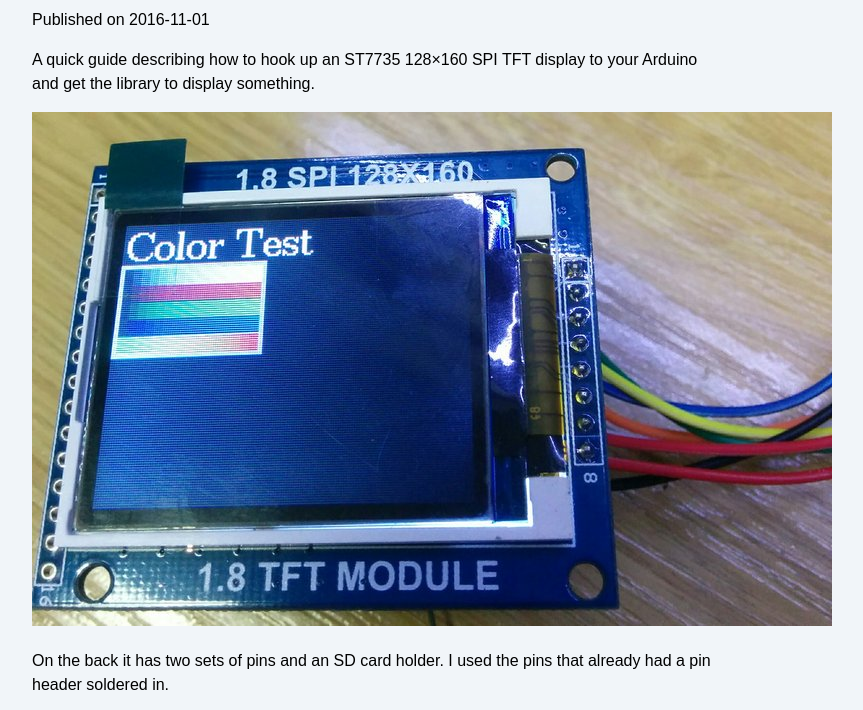
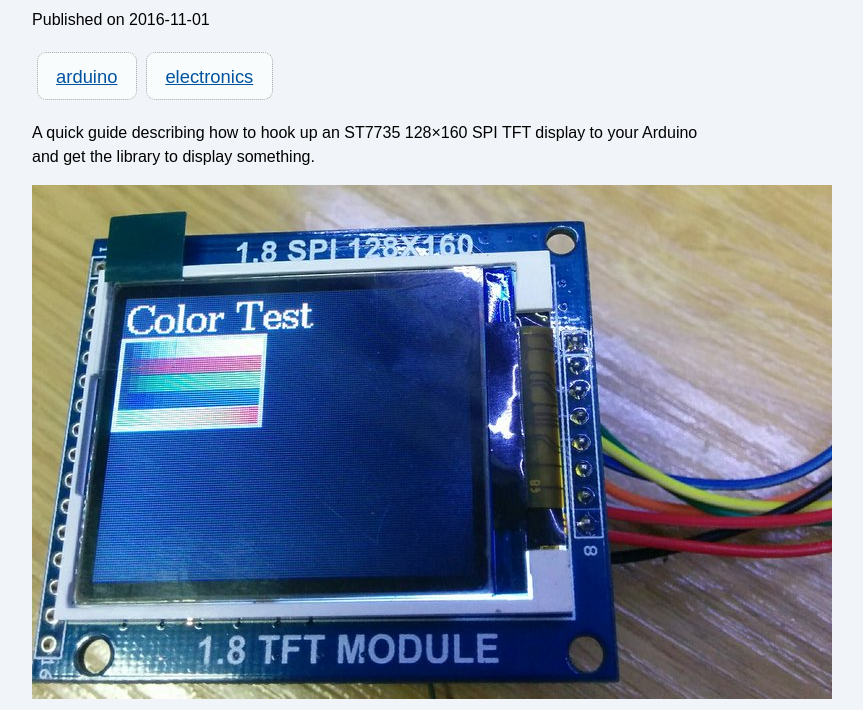
Before and after one commit to andremiller/andremiller-net, an Astro site: page /content/arduino-st7735-spi-128x160-tft-display-module in a window 1280 px wide. Shown: the part 219-929 px from the top of the page, without its empty margins (268-1131 px from the left). Built offline with nearby package versions, Linux system fonts and the light colour scheme; Astro itself is replaced by a stand-in of ours.

Commit message:
Tag pages

```diff
--- a/src/components/Navigation.astro
+++ b/src/components/Navigation.astro
@@ -4,4 +4,5 @@
     <a href="/">Home</a>
     <a href="/about/">About</a>
     <a href="/posts/">Posts</a>
+    <a href="/tags/">Tags</a>
 </div>
--- a/src/layouts/MarkdownPostLayout.astro
+++ b/src/layouts/MarkdownPostLayout.astro
@@ -4,5 +4,29 @@ const { frontmatter } = Astro.props;
 ---
 <BaseLayout pageTitle={frontmatter.title}>
     <p>Published on {frontmatter.pubDate}</p>
+    <div class="tags">
+        {frontmatter.tags.map((tag: string) => (
+          <p class="tag"><a href={`/tags/${tag}`}>{tag}</a></p>
+        ))}
+      </div>
     <slot />
 </BaseLayout>
+<style>
+    a {
+      color: #00539F;
+    }
+
+    .tags {
+      display: flex;
+      flex-wrap: wrap;
+    }
+
+    .tag {
+      margin: 0.25em;
+      border: dotted 1px #a1a1a1;
+      border-radius: .5em;
+      padding: .5em 1em;
+      font-size: 1.15em;
+      background-color: #F8FCFD;
+    }
+  </style>
--- a/src/pages/content/arduino-st7735-spi-128x160-tft-display-module.md
+++ b/src/pages/content/arduino-st7735-spi-128x160-tft-display-module.md
@@ -5,6 +5,7 @@ description: 'Arduino ST7735 SPI 128×160 TFT Display Module'
 pubDate: '2016-11-01'
 image: '/images/tftlcd18_1.jpg'
 categories: ['Electronics']
+tags: ['arduino', 'electronics']
 ---
 
 A quick guide describing how to hook up an ST7735 128×160 SPI TFT
--- /dev/null
+++ b/src/pages/tags/index.astro
@@ -0,0 +1,32 @@
+---
+import BaseLayout from '../../layouts/BaseLayout.astro';
+const allPosts = Object.values(import.meta.glob('../content/*.md', { eager: true }));
+const tags = [...new Set(allPosts.map((post: any) => post.frontmatter.tags).flat())];
+const pageTitle = "Tag Index";
+---
+<BaseLayout pageTitle={pageTitle}>
+    <div class="tags">
+      {tags.map((tag) => (
+        <p class="tag"><a href={`/tags/${tag}`}>{tag}</a></p>
+      ))}
+    </div>
+</BaseLayout>
+<style>
+    a {
+      color: #00539F;
+    }
+
+    .tags {
+      display: flex;
+      flex-wrap: wrap;
+    }
+
+    .tag {
+      margin: 0.25em;
+      border: dotted 1px #a1a1a1;
+      border-radius: .5em;
+      padding: .5em 1em;
+      font-size: 1.15em;
+      background-color: #F8FCFD;
+    }
+</style>
```
Also changed, not shown: src/pages/content/arduino-interface-to-mpu9250-mpu9255-gyroscope-accelerometer-and-compass.md (+1 -0 lines), src/pages/content/arduino-usb-infrared-remote-receiver-for-kodi.md (+1 -0 lines), src/pages/content/pnp-super-animals-card-reader-barcode-generator.md (+1 -1 lines), src/pages/content/programming-an-itead-sonoff-wireless-smart-switch-esp8266.md (+1 -0 lines), src/pages/content/raspberry-pi-and-arduino-via-gpio-uart.md (+1 -0 lines), src/pages/content/raspberry-pi-pinout-diagram.md (+1 -0 lines), src/pages/content/solderless-method-to-connect-esp-12-module-to-breadboard.md (+1 -0 lines), src/pages/content/upgrading-sonoff-wireless-smart-switch-flash-memory-esp8266.md (+1 -0 lines), src/pages/tags/[tag].astro (added, +26 -0 lines).
